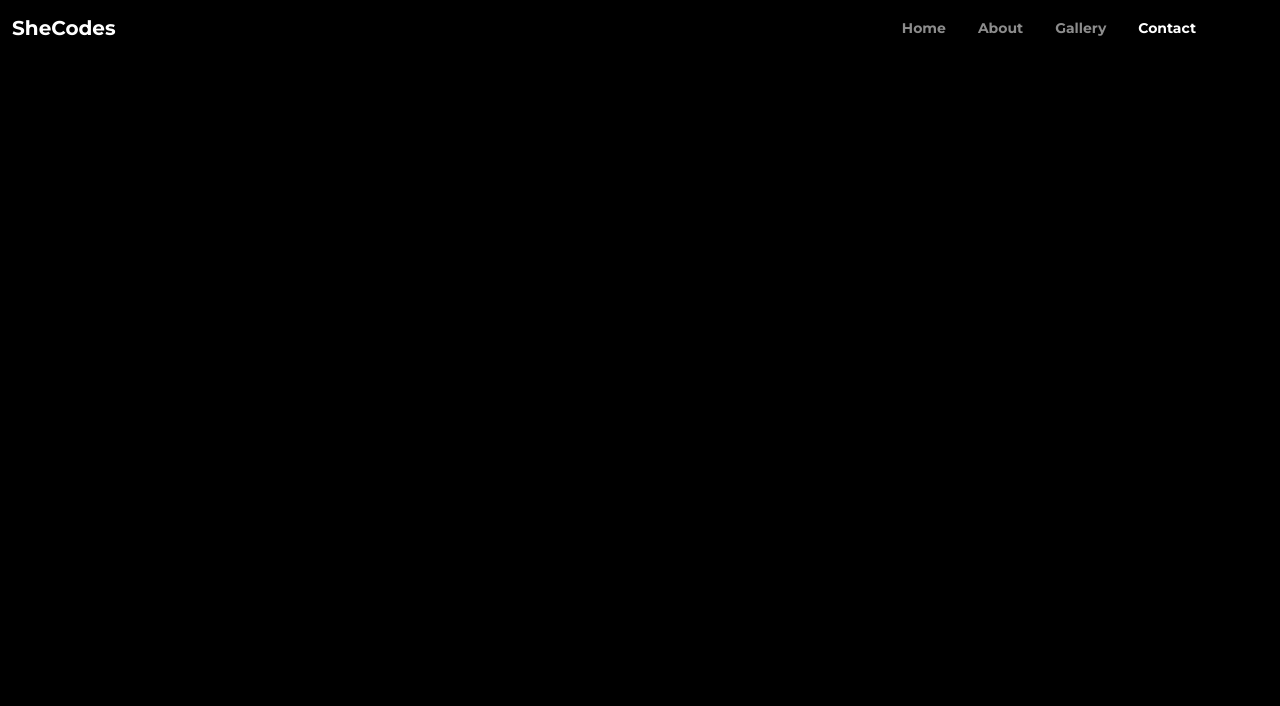
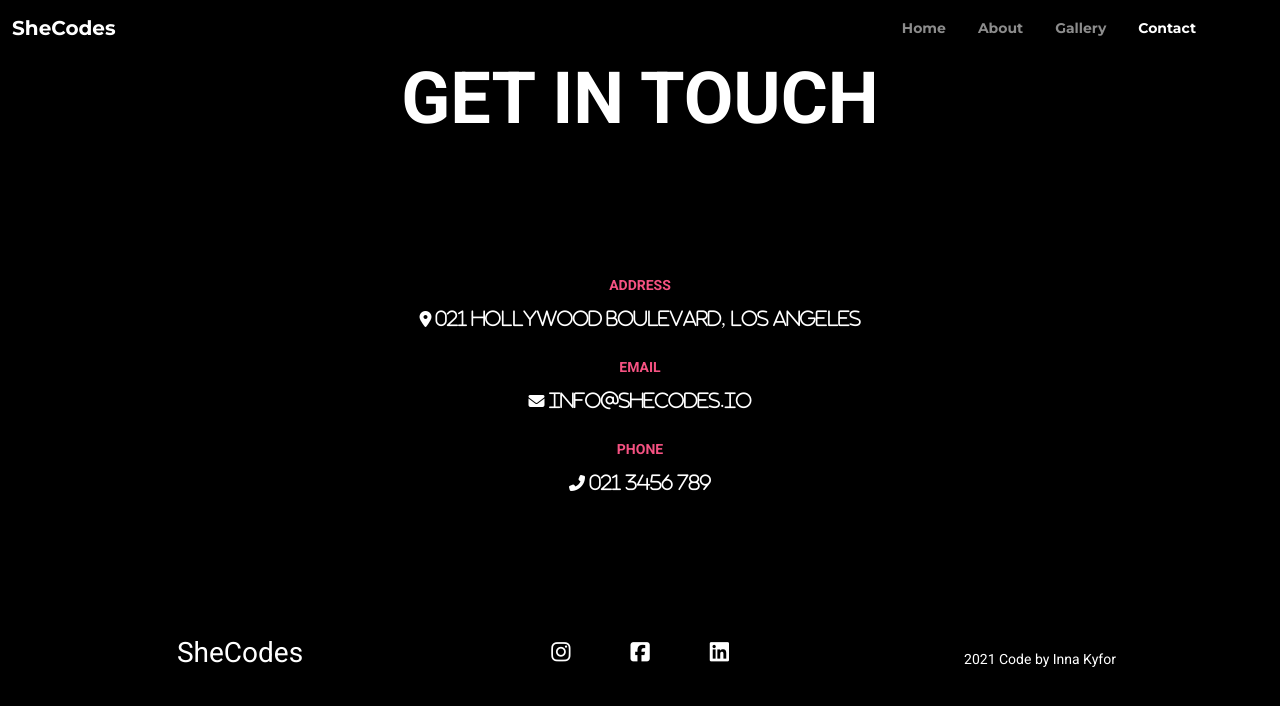
Before and after one commit to evernow19/photography, a plain HTML site: page contact.html in a window 1280 px wide. Drawn offline with nearby package versions, Linux system fonts and the light colour scheme.

Commit message:
Added content to contact.html

```diff
--- a/contact.html
+++ b/contact.html
@@ -29,3 +29,44 @@
               </div>
             </div>
           </nav>
+<h1> GET IN TOUCH</h1>
+<div class="contact-info">
+<h5>
+  ADDRESS
+</h5>
+<i class="fas fa-map-marker-alt"> <span>021 Hollywood Boulevard, Los Angeles</span></i>
+</br>
+<h5>EMAIL</h5>
+<i class="fas fa-envelope"><span> info@shecodes.io</span></i>
+</br>
+<h5>PHONE</h5>
+<i class="fas fa-phone-alt"><span> 021 3456 789 </span></i>
+</div>
+<div class="footer">
+  <div class="row">
+      <div class="col">
+        <h3> SheCodes</h3>
+      </div>
+      <div class="col">
+<footer>
+<div class="social-links d-flex justify-content-center">
+
+  <a class="social-links" href="https://www.instagram.com" target="_blank">
+    <i class="fab fa-instagram"></i>
+  </a>
+  <a class="social-links" href="https://facebook.com" target="_blank">
+    <i class="fab fa-facebook-square"></i>
+  </a>
+    <a class="social-links" href="https://www.linkedin.com" target="_blank">
+      <i class="fab fa-linkedin"></i>
+    </a>
+  </div>
+</footer>
+   </div>
+<div class="col">
+<h4>2021 Code by Inna Kyfor</h4>
+</div>
+ </div>
+</div>
+</body>
+</html>
--- a/styles.css
+++ b/styles.css
@@ -21,12 +21,20 @@ h4 {
     font-size: 14px;
     padding-top: 15px;
 }
+h5 {
+    line-height: 30px;
+    margin-top: 20px;
+    font-weight: bold;
+}
 p {
     font-style: normal;
     font-size: 18px;
     line-height: 30px;
 }
-
+span {
+    font-size: 18px;
+    font-weight: normal;
+}
 a {
 font-family: 'Montserrat', sans-serif;
 font-size: 14px;
@@ -83,6 +91,14 @@ button {
         font-size: 64px;
         letter-spacing: 0.1em;
     }
+.contact-info {
+    text-align: center;
+    padding: 100px 0;
+}
+.contact-info h5 {
+    font-size: 14px;
+    color: #F65282;
+}
 
 @media  (max-width: 600px) {
        h1 {
```
Also changed, not shown: gallery.html (+2 -0 lines), 1 other file.
